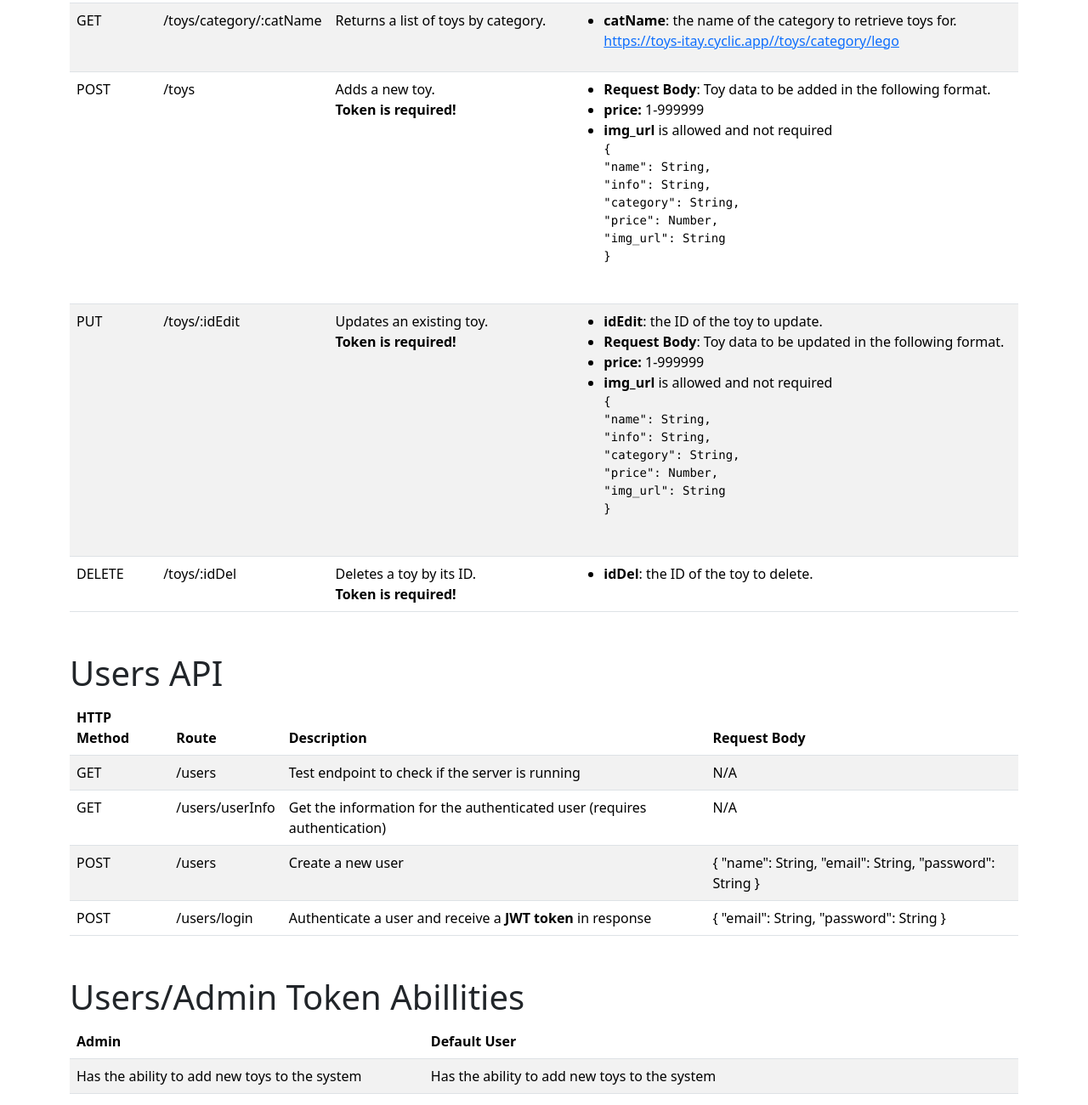
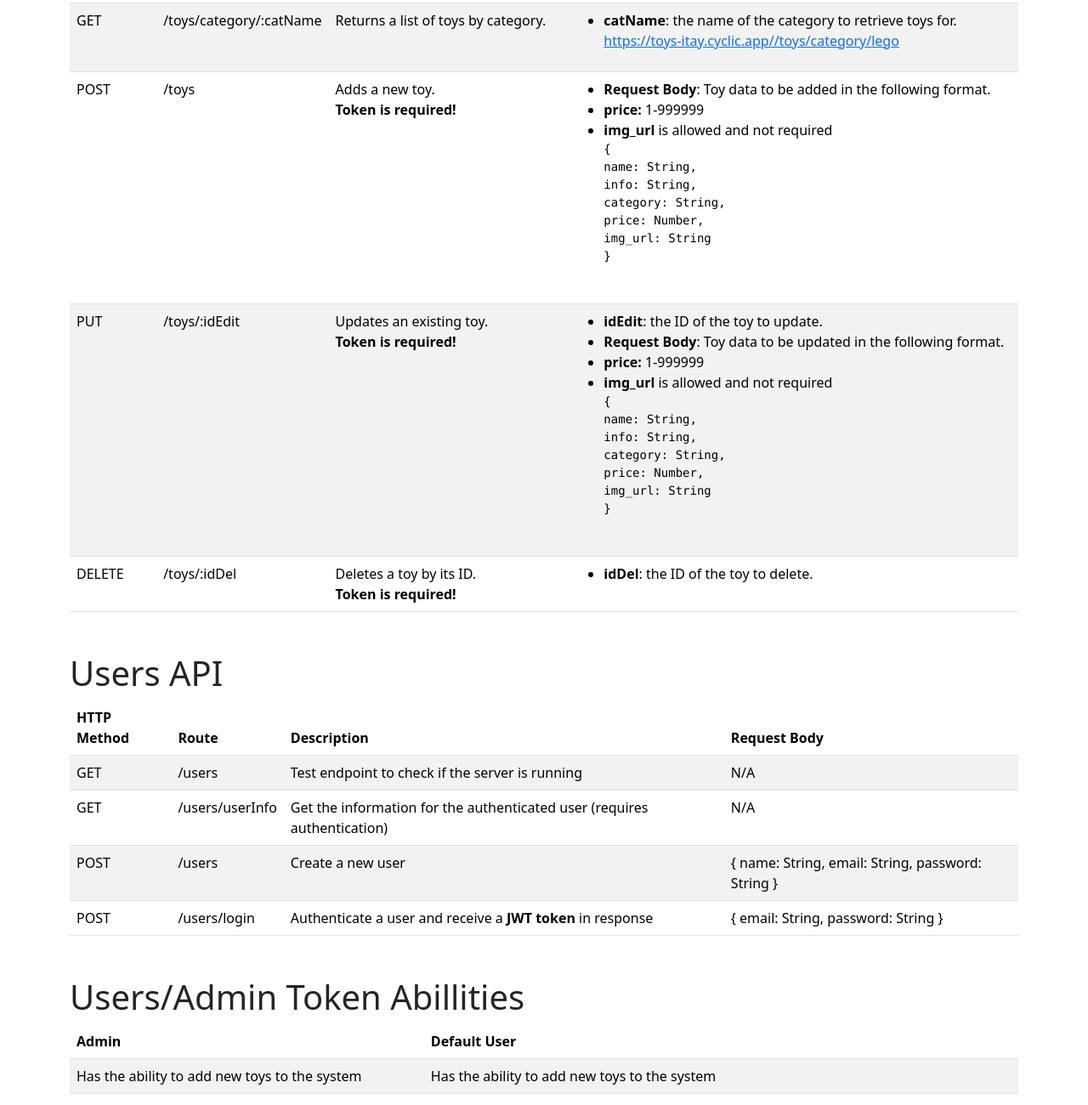
Before and after one commit to ItayMizrachi/Toys, a website: page public/index.html in a window 1280 px wide. Shown: the part 878-2178 px from the top of the page at 85% size. Drawn offline with nearby package versions, Linux system fonts and the light colour scheme.

Commit message:
Add files via upload

```diff
--- a/public/index.html
+++ b/public/index.html
@@ -129,11 +129,11 @@
                  <li> <strong> img_url </strong> is allowed and not required</li>
                   <pre>
 {
-"name": String,
-"info": String,
-"category": String,
-"price": Number,
-"img_url": String
+name: String,
+info: String,
+category: String,
+price: Number,
+img_url: String
 }
                     </pre
                   >
@@ -159,11 +159,11 @@
                   <li> <strong> img_url </strong> is allowed and not required</li>
                   <pre>
 {
-"name": String,
-"info": String,
-"category": String,
-"price": Number,
-"img_url": String
+name: String,
+info: String,
+category: String,
+price: Number,
+img_url: String
 }
                 </pre
                   >
@@ -219,13 +219,13 @@
             <td>POST</td>
             <td>/users</td>
             <td>Create a new user</td>
-            <td>{ "name": String, "email": String, "password": String }</td>
+            <td>{ name: String, email: String, password: String }</td>
           </tr>
           <tr>
             <td>POST</td>
             <td>/users/login</td>
             <td>Authenticate a user and receive a <strong>JWT token</strong> in response</td>
-            <td>{ "email": String, "password": String }</td>
+            <td>{ email: String, password: String }</td>
           </tr>
         </tbody>
       </table>
```
